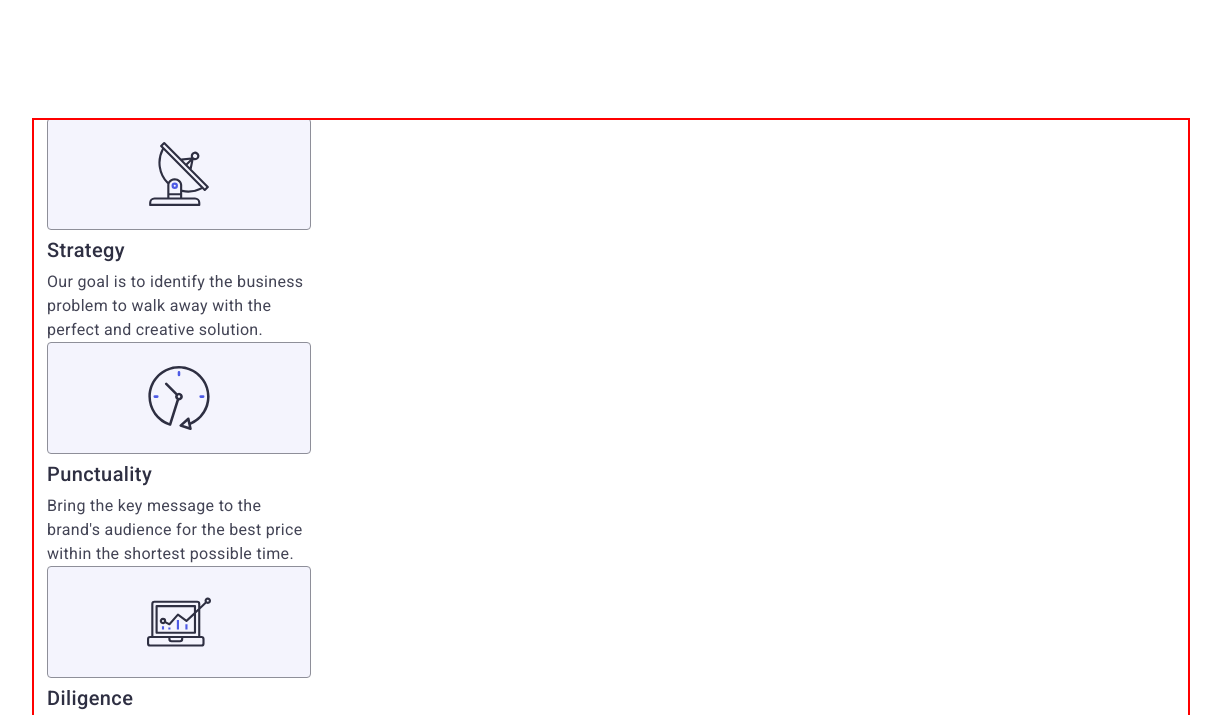
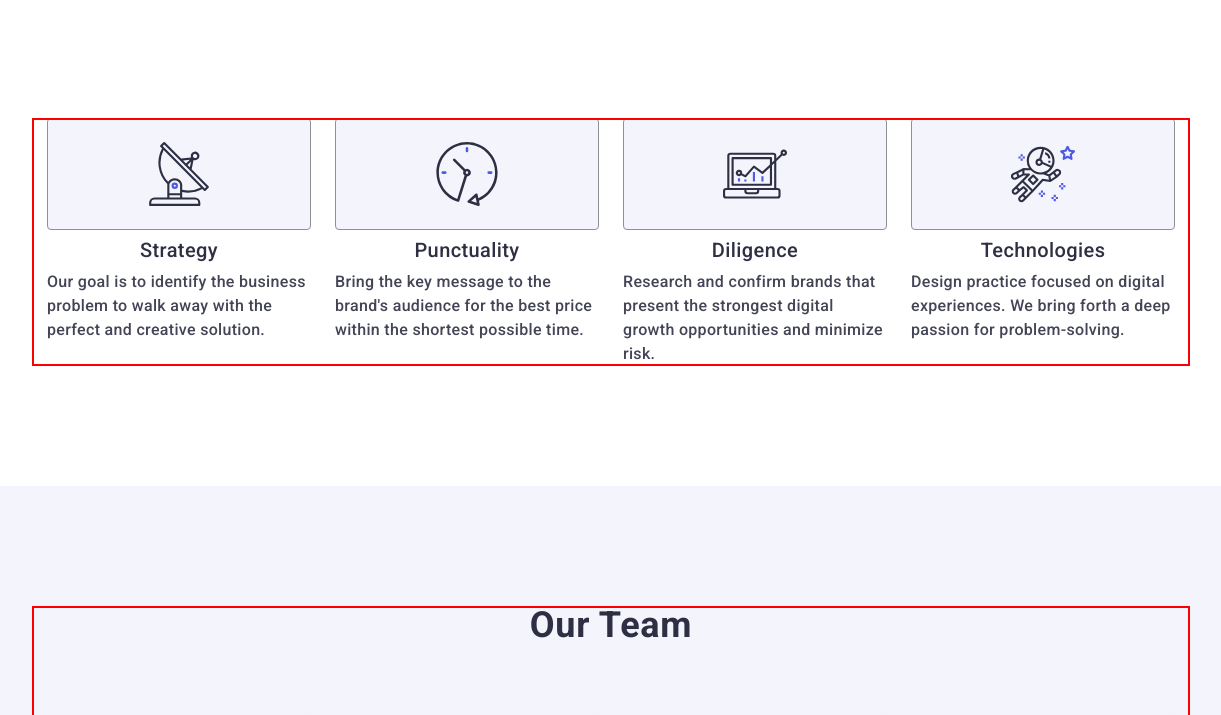
Before and after one commit to olhaHrb/goit-markup-hw-06, a plain HTML site: page index.html in a window 1536 px wide. Shown: the part 675-1390 px from the top of the page, without its empty margins (157-1378 px from the left). Drawn offline with nearby package versions, Linux system fonts and the light colour scheme.

Commit message:
adapted studio section

```diff
--- a/css/styles.css
+++ b/css/styles.css
@@ -355,18 +355,41 @@ img {
 
 }
 
-/*display: flex;
-gap: 24px;*/
+@media screen and (min-width: 768px) {
+    .studio-list {
+        display: flex;
+        flex-wrap: wrap;
+        gap: 24px;
+    }
+}
+
 
 .studio-item {
     display: block;
-    width: 264px;
+    max-width: 100%;
+}
+
+@media screen and (min-width: 768px) {
+    .studio-item {
+        width: calc((100% - 24px)/2);
+    }
+}
+
+@media screen and (min-width: 1440px) {
+    .studio-item {
+        width: 264px;;
+    }
 }
 
 .studio-wraper {
+    display: none;
+}
+
+@media screen and (min-width: 1440px) {
+    .studio-wraper {
     display: flex;
     justify-content: center;
-    align-items: center;
+     align-items: center;
     width: 264px;
     height: 112px;
     border-radius: 4px;
@@ -374,29 +397,44 @@ gap: 24px;*/
     background: #F4F4FD;
     /*padding: 24px 100px;*/
     margin-bottom: 8px;
+    }
+}
+
+.studio-subtitle {
+    color: #2E2F42;
+    text-align: center;
+    font-size: 36px;
+    font-weight: 700;
+    line-height: 1.11;
+    letter-spacing: 0.02em;
+    text-transform: capitalize;
+    margin-bottom: 8px;
+    margin-top: 72px;
 
 }
 
-/*.studio-icon {
-    width: 64px;
-    height: 64px;
-}*/
-
-.studio-subtitle {
-    color: #2E2F42;
-    font-size: 20px;
-    font-weight: 500;
-    line-height: 1.2;
-    letter-spacing: 0.4px;
-    margin-bottom: 8px;
+@media screen and (min-width: 1440px) {
+    .studio-subtitle {
+        font-size: 20px;
+        font-weight: 500;
+        line-height: 1.2;
+        margin-top: 0;
+    }
 }
 
 .studio-desc {
     color: #434455;
     font-size: 16px;
-    font-weight: 400;
+    font-weight: 500;
     line-height: 1.5;
-    letter-spacing: 0.32px;
+    letter-spacing: 0.02em;
+
+}
+
+@media screen and (min-width: 1440px) {
+    .studio-desk {
+        font-weight: 400;
+    }
 }
 
 .team {
```
